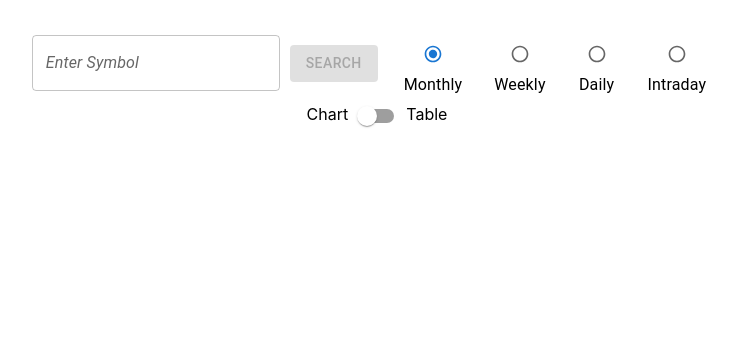
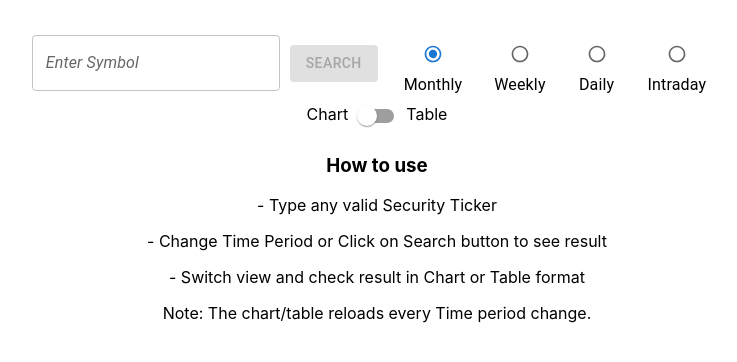
Before and after one commit to attilabereczki90/price-monitor, a React (Create React App) app: page / in a window 1280 px wide. Shown: the top 362 px of the page, without its empty margins (263-1000 px from the left). Built offline with nearby package versions, Linux system fonts and the light colour scheme.

Commit message:
How to use added

```diff
--- a/src/containers/MonitorPage.tsx
+++ b/src/containers/MonitorPage.tsx
@@ -184,6 +184,15 @@ const MonitorPage = (props: any): JSX.Element => {
           <CandlestickDataChart data={monitor.tickerData} timeSeries={timeFrame[searchDetails.timeSeries]} />
         )
       }
+      {!app.isLoading && Object.keys(monitor.tickerData).length === 0 && (
+        <div>
+          <h3>How to use</h3>
+          <p>- Type any valid Security Ticker</p>
+          <p>- Change Time Period or Click on Search button to see result</p>
+          <p>- Switch view and check result in Chart or Table format</p>
+          <p>Note: The chart/table reloads every Time period change.</p>
+        </div>
+      )}
       <Dialog
         open={openModal}
         onClose={handleClose}
```
